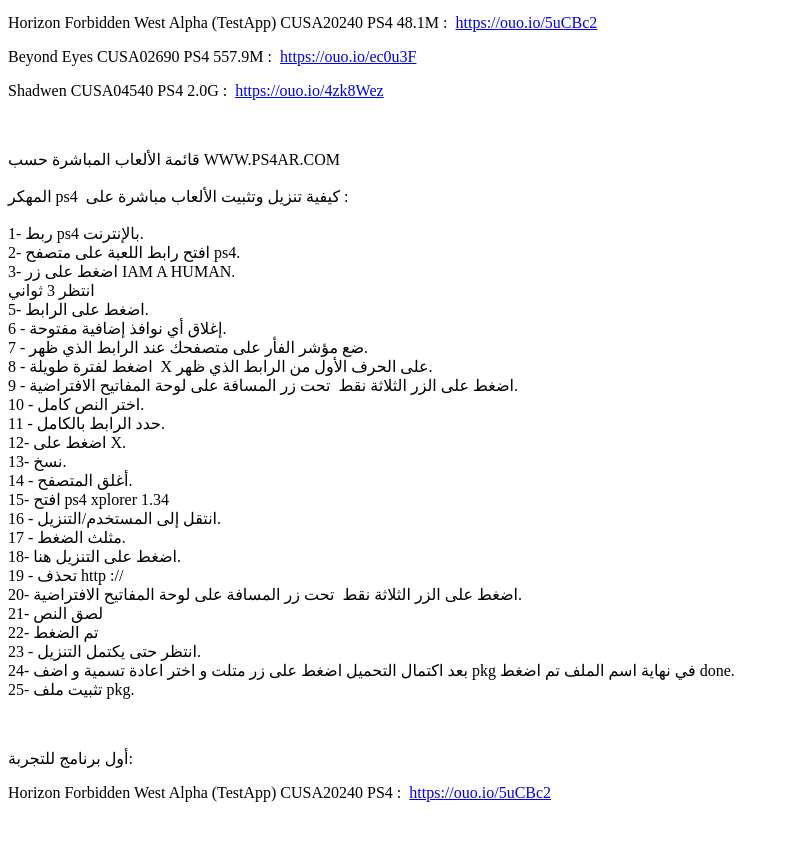
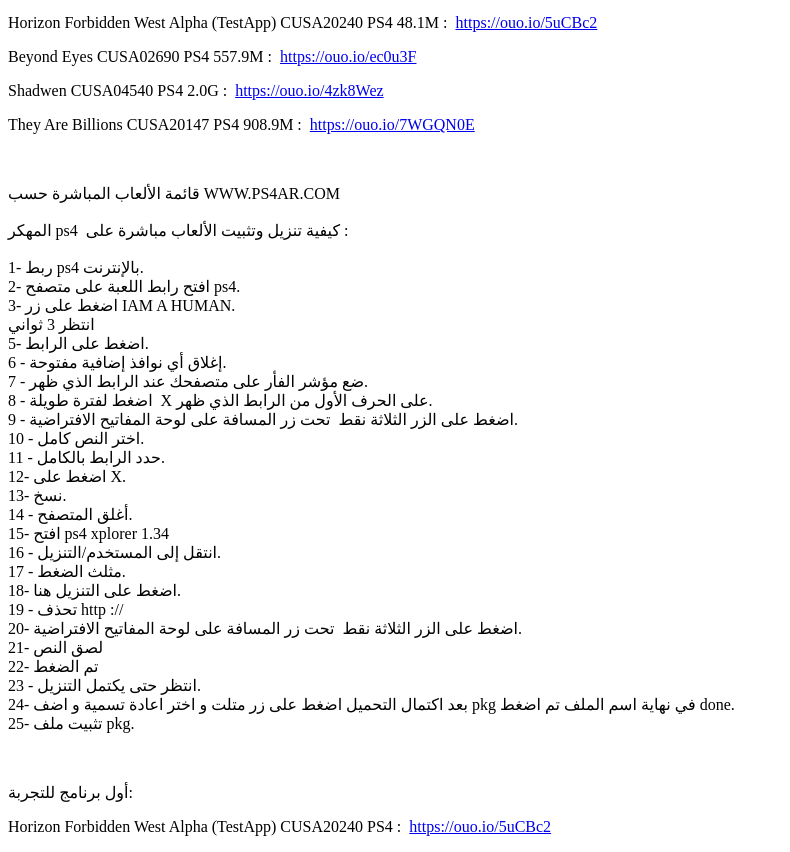
Before and after one commit to ps4arab/directgames, a plain HTML site: page index.html in a window 1280 px wide. Shown: the part 1048-1900 px from the top of the page, without its empty margins (0-790 px from the left). Before the commit the page ends 1866 px from the top, so only its background shows below. Drawn offline with Linux system fonts and the light colour scheme.

Commit message:
Update index.html

```diff
--- a/index.html
+++ b/index.html
@@ -36,6 +36,7 @@
 <p><span>Horizon Forbidden West Alpha (TestApp) CUSA20240 PS4 48.1M : &nbsp;<a href="https://ouo.io/5uCBc2">https://ouo.io/5uCBc2</a></span></p>
 <p><span>Beyond Eyes CUSA02690 PS4 557.9M : &nbsp;<a href="https://ouo.io/ec0u3F">https://ouo.io/ec0u3F</a></span></p>
 <p><span>Shadwen CUSA04540 PS4 2.0G : &nbsp;<a href="https://ouo.io/4zk8Wez">https://ouo.io/4zk8Wez</a></span></p>
+<p><span>They Are Billions CUSA20147 PS4 908.9M : &nbsp;<a href="https://ouo.io/7WGQN0E">https://ouo.io/7WGQN0E</a></span></p>
 <p>&nbsp;</p>
 <div><span>قائمة الألعاب المباشرة حسب WWW.PS4AR.COM</span></div>
 <div><span>&nbsp;</span></div>
```
